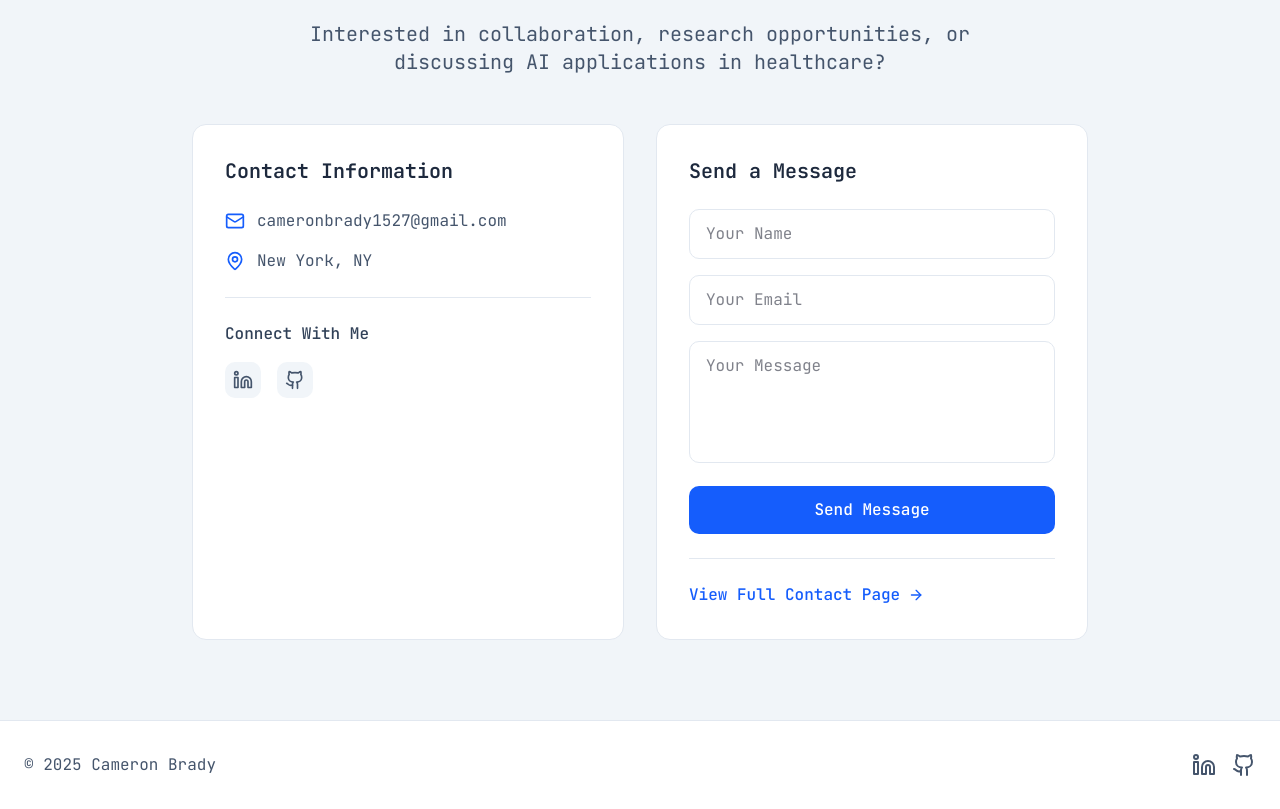
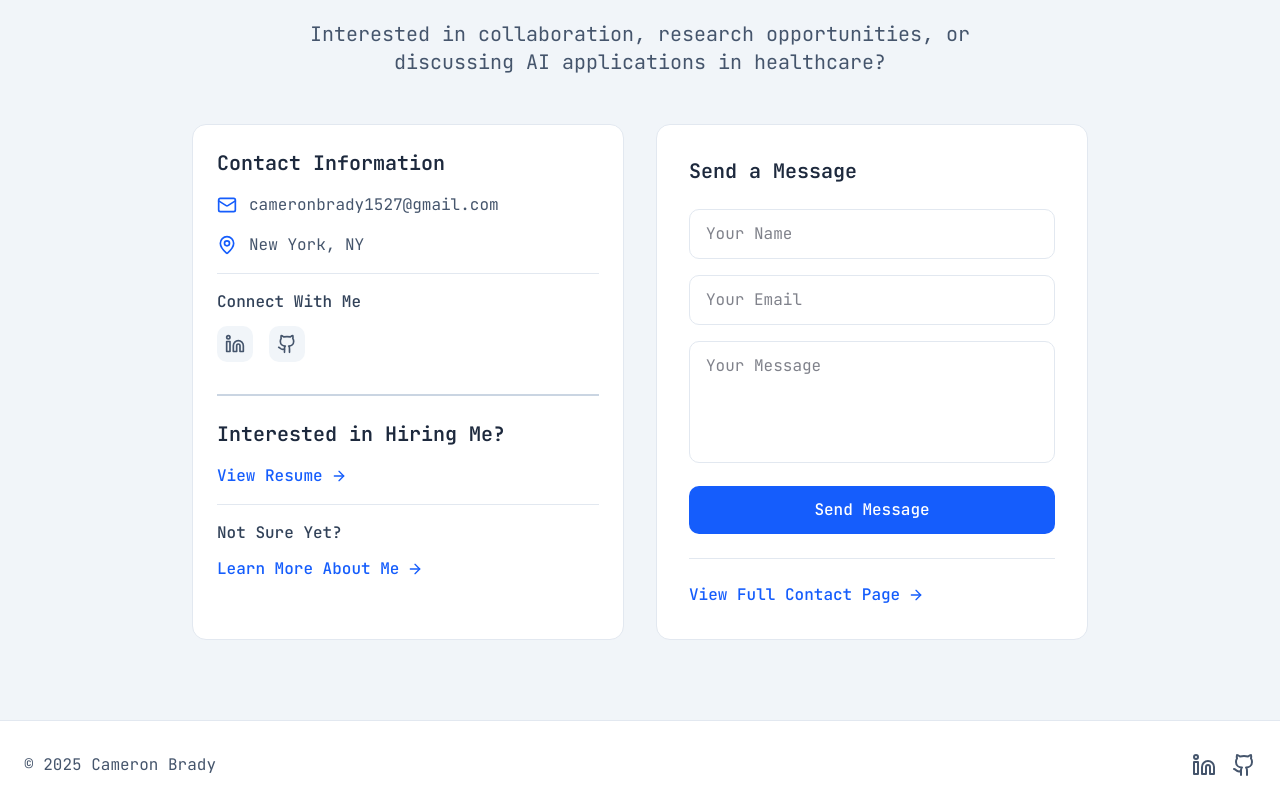
Before and after one commit to cameronbrady1527/portfolio-v2, a Next.js app: page / in a window 1280 px wide. Shown: the part 1908-2717 px from the top of the page. Built offline with nearby package versions, Linux system fonts and the light colour scheme.

Commit message:
resume link now in quick contact component

```diff
--- a/src/components/Navigation.tsx
+++ b/src/components/Navigation.tsx
@@ -17,8 +17,7 @@ export default function Navigation() {
     { href: '/about', label: 'About' },
     { href: '/projects', label: 'Projects' },
     { href: '/services', label: 'Services' },
-    { href: '/contact', label: 'Contact' },
-    { href: '/resume.pdf', label: 'Resume', isExternal: true }
+    { href: '/contact', label: 'Contact' }
   ];
 
   useEffect(() => {
@@ -55,7 +54,7 @@ export default function Navigation() {
                   animate={{ opacity: 1, x: 0 }}
                   exit={{ opacity: 0, x: 10 }}
                   transition={{ duration: 0.2 }}
-                  className="text-xl font-semibold text-slate-400"
+                  className="text-base font-normal text-slate-400"
                 >
                   {hoveredPath}
                 </motion.span>
@@ -64,24 +63,9 @@ export default function Navigation() {
           </div>
 
           {/* Desktop navigation */}
-          <div className="hidden md:flex items-center space-x-4">
+          <div className="hidden md:flex items-center space-x-3">
             {navItems.map((item) =>
-              item.isExternal ? (
-                <div
-                  key={item.href}
-                  onMouseEnter={() => setHoveredPath(item.href)}
-                  onMouseLeave={() => setHoveredPath(null)}
-                >
-                  <a
-                    href={item.href}
-                    target="_blank"
-                    rel="noopener noreferrer"
-                    className="px-4 py-2 bg-blue-600 text-white rounded-lg hover:bg-blue-700 transition-colors font-medium"
-                  >
-                    {item.label}
-                  </a>
-                </div>
-              ) : (
+              (
                 <div
                   key={item.href}
                   onMouseEnter={() => setHoveredPath(item.href)}
@@ -120,8 +104,7 @@ export default function Navigation() {
         {isOpen && (
           <div className="md:hidden border-t border-slate-200 bg-white/95 backdrop-blur-md">
             <div className="py-4 space-y-2">
-              {navItems.map((item) =>
-                item.isExternal ? (
+              {navItems.map((item) =>(
                 <div key={item.href} className="px-4 pt-2">
                   <a
                     href={item.href}
@@ -133,21 +116,7 @@ export default function Navigation() {
                     {item.label}
                   </a>
                 </div>
-                ) : (
-                  <Link
-                    key={item.href}
-                    href={item.href}
-                    className={`block py-2 px-4 transition-colors ${
-                      pathname === item.href
-                        ? 'text-blue-600 bg-blue-50'
-                        : 'text-slate-600 hover:text-slate-800 hover:bg-slate-50'
-                    }`}
-                    onClick={() => setIsOpen(false)}
-                  >
-                    {item.label}
-                  </Link>
-                )
-              )}
+              ))}
             </div>
           </div>
         )}
--- a/src/components/home/QuickContact.tsx
+++ b/src/components/home/QuickContact.tsx
@@ -28,9 +28,9 @@ export default function QuickContact() {
               initial={{ opacity: 0, x: -30 }}
               whileInView={{ opacity: 1, x: 0 }}
               transition={{ duration: 0.6 }}
-              className="bg-white rounded-xl p-8 border border-slate-200"
+              className="bg-white rounded-xl p-6 border border-slate-200"
             >
-              <h3 className="text-xl font-semibold text-slate-800 mb-6">Contact Information</h3>
+              <h3 className="text-xl font-semibold text-slate-800 mb-4">Contact Information</h3>
 
               <div className="space-y-4">
                 <div className="flex items-center gap-3">
@@ -44,8 +44,8 @@ export default function QuickContact() {
                 </div>
               </div>
 
-              <div className="border-t border-slate-200 pt-6 mt-6">
-                <h4 className="font-medium text-slate-700 mb-4">Connect With Me</h4>
+              <div className="border-t border-slate-200 pt-4 mt-4">
+                <h4 className="font-medium text-slate-700 mb-3">Connect With Me</h4>
                 <div className="flex gap-4">
                   <a
                     href="https://www.linkedin.com/in/cameron-brady-5770431b5/"
@@ -64,6 +64,78 @@ export default function QuickContact() {
                     <Github size={20} className="text-slate-600" />
                   </a>
                 </div>
+              </div>
+
+              <div className="border-t-2 border-slate-300 pt-6 mt-8">
+                <h3 className="text-xl font-semibold text-slate-800 mb-4">Interested in Hiring Me?</h3>
+                <motion.a
+                  href="/resume.pdf"
+                  target="_blank"
+                  rel="noopener noreferrer"
+                  className="flex items-center gap-2 text-blue-600 hover:text-blue-700 font-medium"
+                  initial="initial"
+                  whileHover="hover"
+                >
+                  <span className="relative inline-block after:content-[''] after:absolute after:left-0 after:bottom-0
+                               after:w-full after:h-0.5 after:bg-blue-600 after:origin-right after:scale-x-0
+                               hover:after:origin-left hover:after:scale-x-100 after:transition-transform
+                               after:duration-300 after:ease-out">
+                    View Resume
+                  </span>
+                  <motion.span
+                    variants={{
+                      initial: { x: 0 },
+                      hover: {
+                        x: [0, 8, 0],
+                        transition: {
+                          duration: 0.6,
+                          ease: "easeInOut",
+                          repeat: Infinity
+                        }
+                      }
+                    }}
+                    className="inline-block"
+                  >
+                    <ArrowRight size={16} />
+                  </motion.span>
+                </motion.a>
+              </div>
+
+              <div className="border-t border-slate-200 pt-4 mt-4">
+                <h4 className="font-medium text-slate-700 mb-3">Not Sure Yet?</h4>
+                <Link
+                  href="/about"
+                  className="flex items-center gap-2 text-blue-600 hover:text-blue-700 font-medium"
+                >
+                  <motion.div
+                    className="flex items-center gap-2"
+                    initial="initial"
+                    whileHover="hover"
+                  >
+                    <span className="relative inline-block after:content-[''] after:absolute after:left-0 after:bottom-0
+                                 after:w-full after:h-0.5 after:bg-blue-600 after:origin-right after:scale-x-0
+                                 hover:after:origin-left hover:after:scale-x-100 after:transition-transform
+                                 after:duration-300 after:ease-out">
+                      Learn More About Me
+                    </span>
+                    <motion.span
+                      variants={{
+                        initial: { x: 0 },
+                        hover: {
+                          x: [0, 8, 0],
+                          transition: {
+                            duration: 0.6,
+                            ease: "easeInOut",
+                            repeat: Infinity
+                          }
+                        }
+                      }}
+                      className="inline-block"
+                    >
+                      <ArrowRight size={16} />
+                    </motion.span>
+                  </motion.div>
+                </Link>
               </div>
             </motion.div>
 
@@ -114,6 +186,11 @@ export default function QuickContact() {
                   href="/contact"
                   className="flex items-center gap-2 text-blue-600 hover:text-blue-700 font-medium"
                 >
+                  <motion.div
+                    className="flex items-center gap-2"
+                    initial="initial"
+                    whileHover="hover"
+                  >
                     <span className="relative inline-block after:content-[''] after:absolute after:left-0 after:bottom-0
                                  after:w-full after:h-0.5 after:bg-blue-600 after:origin-right after:scale-x-0
                                  hover:after:origin-left hover:after:scale-x-100 after:transition-transform
@@ -121,16 +198,22 @@ export default function QuickContact() {
                       View Full Contact Page
                     </span>
                     <motion.span
-                    animate={{ x: [0, 8, 0] }}
-                    transition={{
-                      duration: 1.0,
-                      repeat: Infinity,
-                      ease: "easeInOut"
+                      variants={{
+                        initial: { x: 0 },
+                        hover: {
+                          x: [0, 8, 0],
+                          transition: {
+                            duration: 0.6,
+                            ease: "easeInOut",
+                            repeat: Infinity
+                          }
+                        }
                       }}
                       className="inline-block"
                     >
                       <ArrowRight size={16} />
                     </motion.span>
+                  </motion.div>
                 </Link>
               </div>
             </motion.div>
```
Lines whose indentation alone changed are shown as unchanged.
